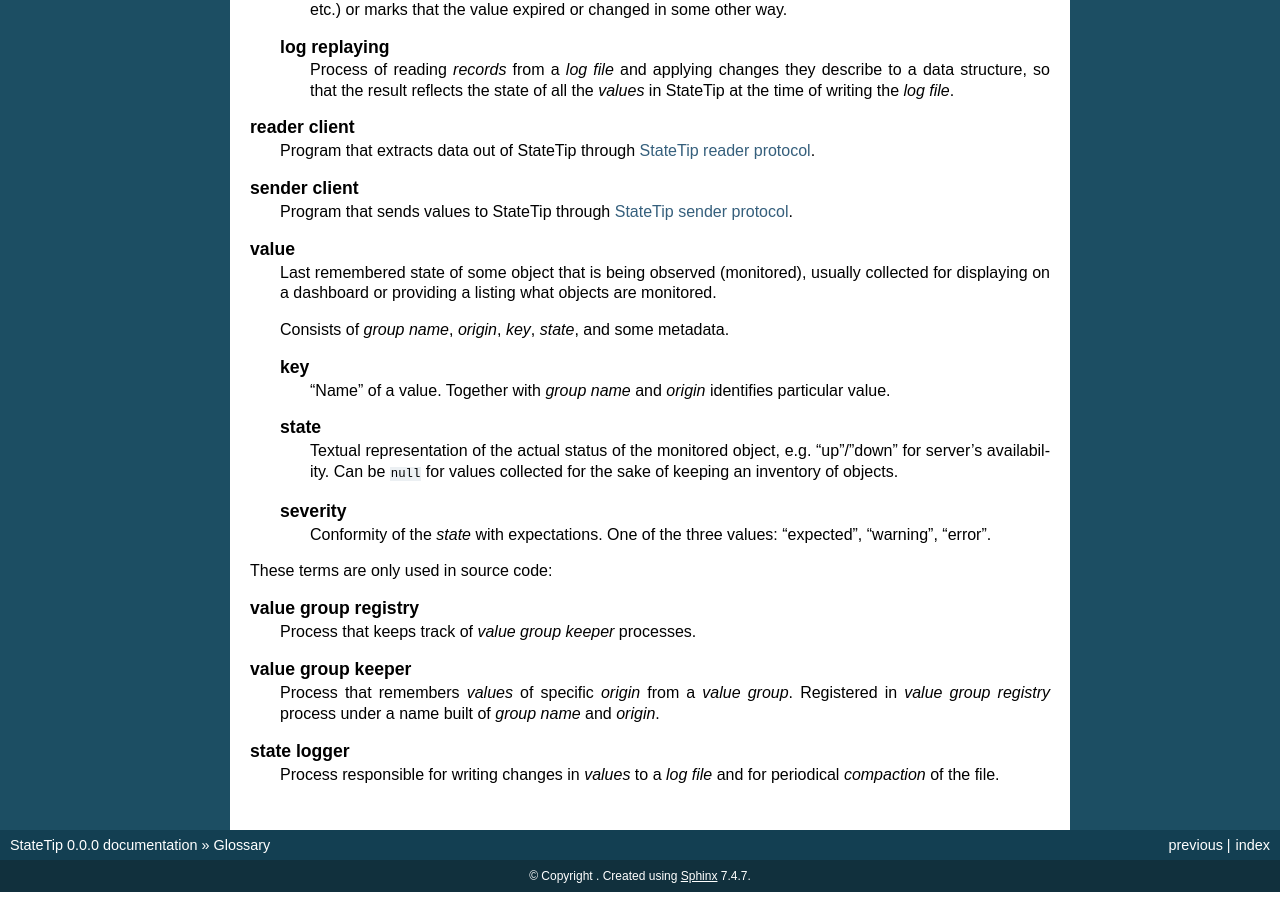
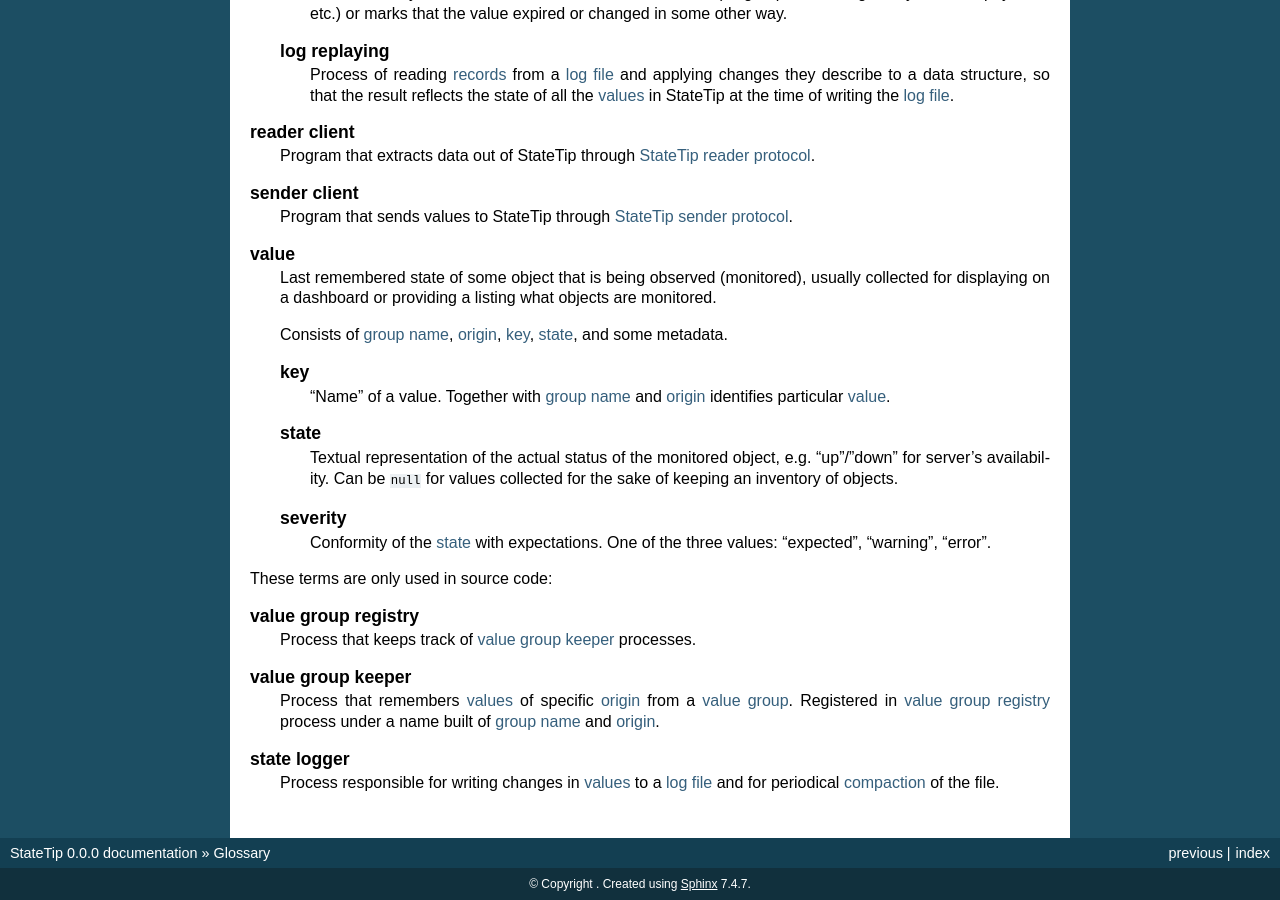
Before and after one commit to dozzie/statetip, a Sphinx documentation site: the page built from doc/glossary.rst, in a window 1280 px wide and 900 px high, scrolled down 981 px. Built offline with Sphinx 7.4.7, drawn with Linux system fonts in a browser that asks for light colours; part of the change alters nothing that is shown.

```diff
--- a/doc/glossary.rst
+++ b/doc/glossary.rst
@@ -6,65 +6,76 @@ Glossary
 
     group of values
     value group
-        A set of *values* that have the same meaning, but which were possibly
-        collected at different places (see *group origin*) and concern
-        different monitored objects. Identified by *group name*.
+        A set of :term:`values <value>` that have the same meaning, but which
+        were possibly collected at different places (see :term:`group origin`)
+        and concern different monitored objects. Identified by :term:`group
+        name`.
 
-        related values
-            Group of related values is collected at some *origin* at once,
-            expires at once, and changes at once. If a list of *value keys*
-            changes, the *keys* that were present but are missing should
-            disappear from StateTip as soon as possible.
+        .. glossary::
 
-            List of network interfaces of a server is a good example of
-            a group of related values.
+            related values
+                Group of related values is collected at some :term:`origin
+                <group origin>` at once, expires at once, and changes at once.
+                If a list of *value keys* changes, the *keys* that were
+                present but are missing should disappear from StateTip as soon
+                as possible.
 
-        unrelated values
-            *Values* from a group of unrelated values don't form a meaningful
-            set, apart from telling the same thing about similar objects. Each
-            value changes and expires independently of the others.
+                List of network interfaces of a server is a good example of
+                a group of related values.
 
-            An example of such values is expiry time of X.509 certificates
-            installed on a server. Unlike with network interfaces, a *value*
-            for an old certificate doesn't need to disappear immediately with
-            next reading of certs' statuses.
+            unrelated values
+                :term:`Values <value>` from a group of unrelated values don't
+                form a meaningful set, apart from telling the same thing about
+                similar objects. Each value changes and expires independently
+                of the others.
+
+                An example of such values is expiry time of X.509 certificates
+                installed on a server. Unlike with network interfaces,
+                a :term:`value` for an old certificate doesn't need to
+                disappear immediately with next reading of certs' statuses.
 
     group name
-        Name of a *value group*.
+        Name of a :term:`value group`.
 
     group origin
     value origin
-        Place (source) where some of the *values* in a *value group* were
-        collected from. *Value group* can consist of *values* from many
-        origins.
+        Place (source) where some of the :term:`values <value>` in
+        a :term:`value group` were collected from. :term:`Value group` can
+        consist of :term:`values <value>` from many origins.
 
         Hostname usually makes a good origin. Origin may also be ``null`` if
-        there is no meaningful distinction where the *value* was collected
-        from.
+        there is no meaningful distinction where the :term:`value` was
+        collected from.
 
     log file
     state log file
-        Append-only binary file that records every *value* change or
-        expiration. Log file is used to restore *values* after StateTip
-        restart.
+        Append-only binary file that records every :term:`value` change or
+        expiration. Log file is used to restore :term:`values <value>` after
+        StateTip restart.
 
-        log compaction
-            Process of reading all *log records*, discarding the ones that
-            were replaced by newer ones, and writing a new *log file* with
-            only the newest *records*.
+        .. glossary::
 
-            Part of this process is *replaying* the compacted *log file*.
+            log compaction
+                Process of reading all :term:`log records <log record>`,
+                discarding the ones that were replaced by newer ones, and
+                writing a new :term:`log file` with only the newest
+                :term:`records <log record>`.
 
-        log record
-            Block of binary data that describes a new state of *value* (its
-            group name, origin, key, state, expiry time, etc.) or marks that
-            the value expired or changed in some other way.
+                Part of this process is :term:`replaying <log replaying>` the
+                compacted :term:`log file`.
 
-        log replaying
-            Process of reading *records* from a *log file* and applying
-            changes they describe to a data structure, so that the result
-            reflects the state of all the *values* in StateTip at the time of
-            writing the *log file*.
+            log record
+                Block of binary data that describes a new state of
+                :term:`value` (its group name, origin, key, state, expiry
+                time, etc.) or marks that the value expired or changed in some
+                other way.
+
+            log replaying
+                Process of reading :term:`records <log record>` from
+                a :term:`log file` and applying changes they describe to
+                a data structure, so that the result reflects the state of all
+                the :term:`values <value>` in StateTip at the time of writing
+                the :term:`log file`.
 
     reader client
         Program that extracts data out of StateTip through :ref:`StateTip
@@ -79,34 +90,40 @@ Glossary
         (monitored), usually collected for displaying on a dashboard or
         providing a listing what objects are monitored.
 
-        Consists of *group name*, *origin*, *key*, *state*, and some metadata.
+        Consists of :term:`group name`, :term:`origin <group origin>`,
+        :term:`key`, :term:`state`, and some metadata.
 
-        key
-            "Name" of a value. Together with *group name* and *origin*
-            identifies particular value.
+        .. glossary::
 
-        state
-            Textual representation of the actual status of the monitored
-            object, e.g. "up"/"down" for server's availability. Can be
-            ``null`` for values collected for the sake of keeping an inventory
-            of objects.
+            key
+                "Name" of a value. Together with :term:`group name` and
+                :term:`origin <group origin>` identifies particular
+                :term:`value`.
 
-        severity
-            Conformity of the *state* with expectations. One of the three
-            values: "expected", "warning", "error".
+            state
+                Textual representation of the actual status of the monitored
+                object, e.g. "up"/"down" for server's availability. Can be
+                ``null`` for values collected for the sake of keeping an
+                inventory of objects.
+
+            severity
+                Conformity of the :term:`state` with expectations. One of the
+                three values: "expected", "warning", "error".
 
 These terms are only used in source code:
 
 .. glossary::
 
     value group registry
-        Process that keeps track of *value group keeper* processes.
+        Process that keeps track of :term:`value group keeper` processes.
 
     value group keeper
-        Process that remembers *values* of specific *origin* from a *value
-        group*. Registered in *value group registry* process under a name
-        built of *group name* and *origin*.
+        Process that remembers :term:`values <value>` of specific
+        :term:`origin <value origin>` from a :term:`value group`. Registered
+        in :term:`value group registry` process under a name built of
+        :term:`group name` and :term:`origin <value origin>`.
 
     state logger
-        Process responsible for writing changes in *values* to a *log file*
-        and for periodical *compaction* of the file.
+        Process responsible for writing changes in :term:`values <value>` to
+        a :term:`log file` and for periodical :term:`compaction <log
+        compaction>` of the file.
```
